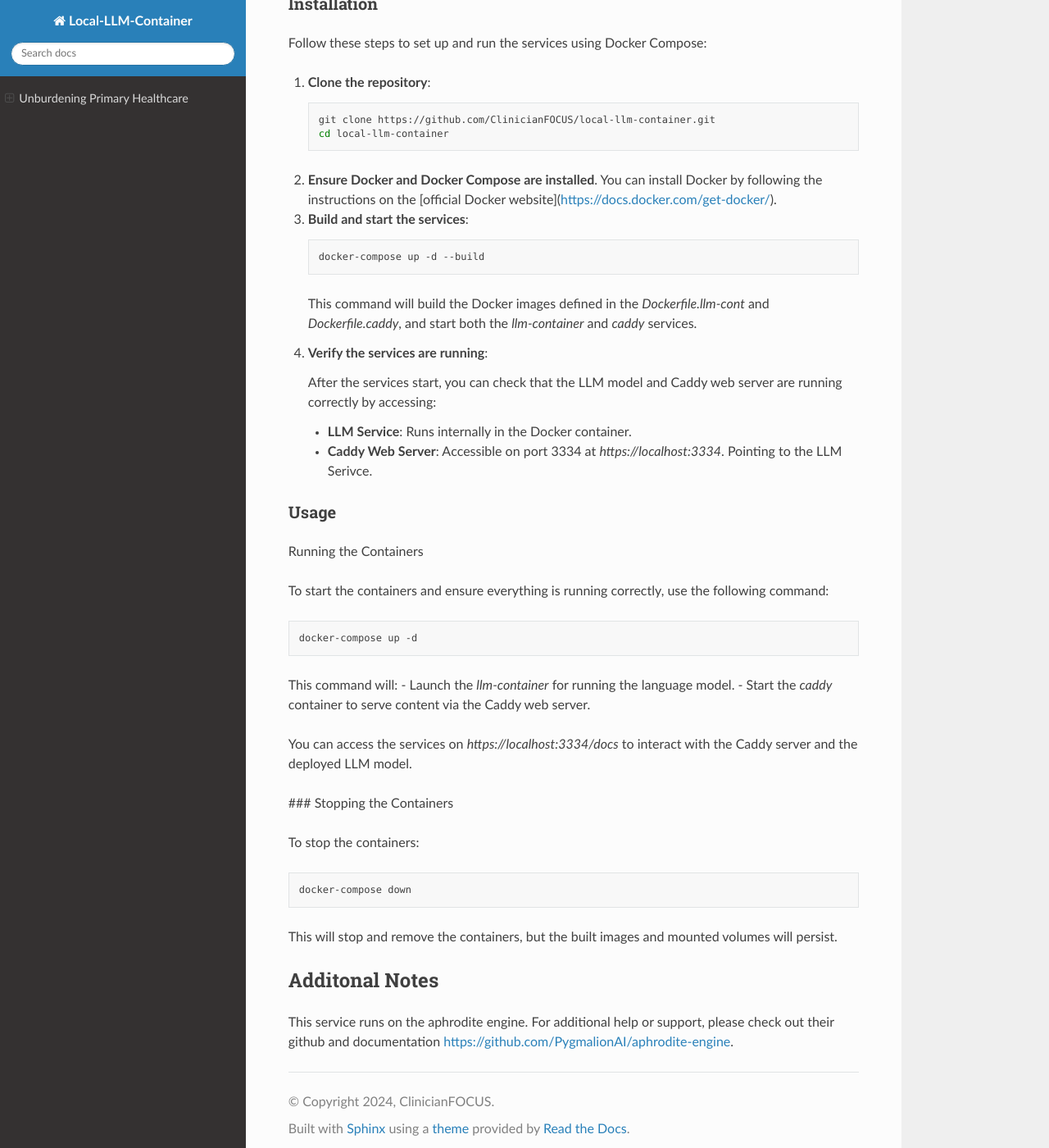
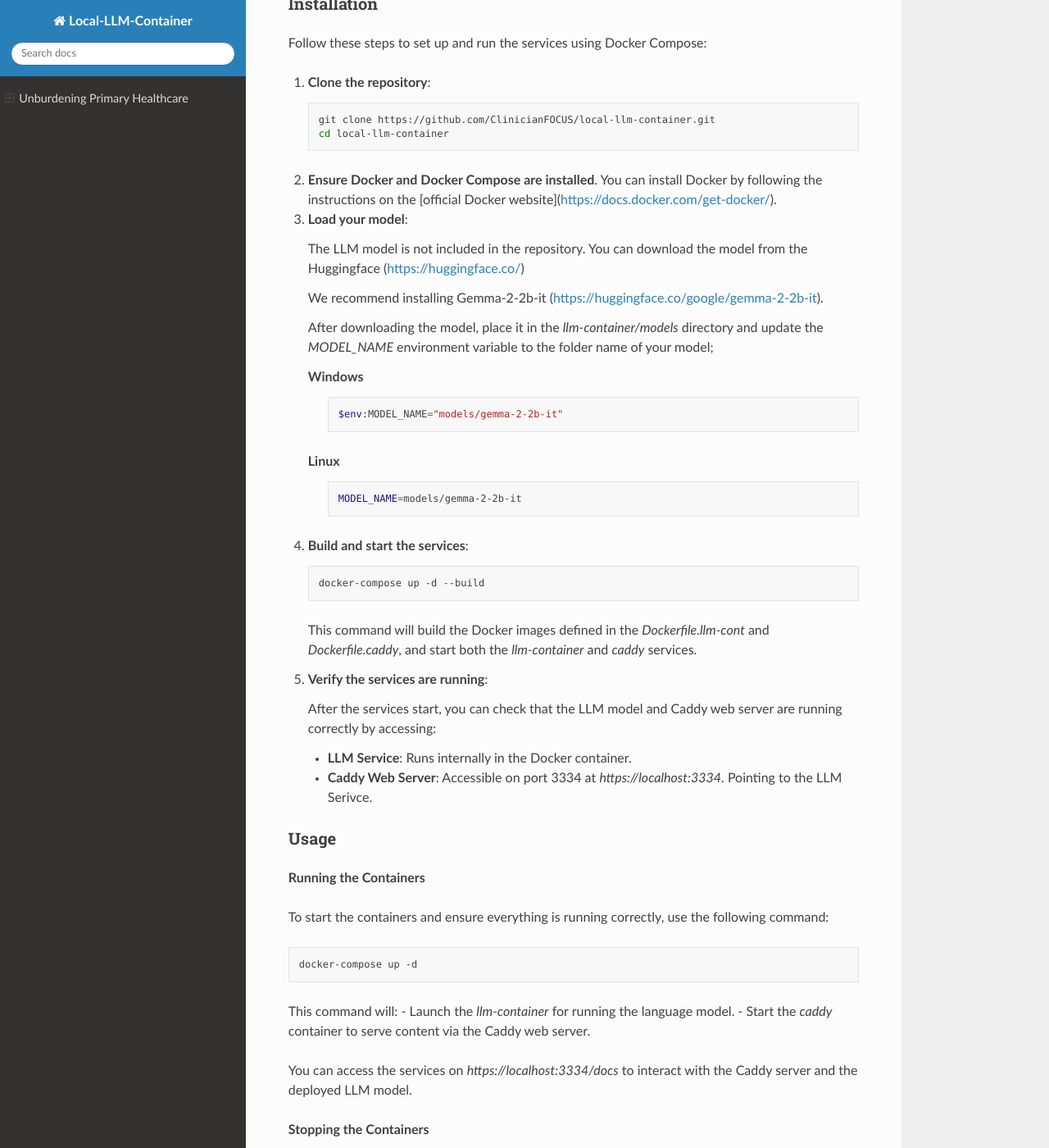
Before and after one commit to ClinicianFOCUS/local-llm-container, a Sphinx documentation site: the page built from docs/index.rst, in a window 1280 px wide and 1400 px high, scrolled down 755 px. Shown: the whole window at 82% size. Built offline with Sphinx 7.4.7 and the Read the Docs theme 3.1.0, drawn with Linux system fonts in a browser that asks for light colours.

Commit message:
Formatting for documentation

```diff
--- a/docs/index.rst
+++ b/docs/index.rst
@@ -41,7 +41,28 @@ Follow these steps to set up and run the services using Docker Compose:
 
 2. **Ensure Docker and Docker Compose are installed**. You can install Docker by following the instructions on the [official Docker website](https://docs.docker.com/get-docker/).
 
-3. **Build and start the services**:
+3. **Load your model**:
+
+   The LLM model is not included in the repository. You can download the model from the Huggingface (https://huggingface.co/)
+
+   We recommend installing Gemma-2-2b-it (https://huggingface.co/google/gemma-2-2b-it).
+
+   After downloading the model, place it in the `llm-container/models` directory and update the `MODEL_NAME` environment variable to the folder name of your model;
+
+   **Windows**
+
+      .. code-block:: bash
+
+            $env:MODEL_NAME="models/gemma-2-2b-it"
+
+   **Linux**
+
+      .. code-block:: bash
+
+            MODEL_NAME=models/gemma-2-2b-it
+
+
+4. **Build and start the services**:
 
    .. code-block:: bash
 
@@ -59,7 +80,7 @@ Follow these steps to set up and run the services using Docker Compose:
 Usage
 -----
 
-Running the Containers
+**Running the Containers**
 
 To start the containers and ensure everything is running correctly, use the following command:
 
@@ -73,7 +94,7 @@ This command will:
 
 You can access the services on `https://localhost:3334/docs` to interact with the Caddy server and the deployed LLM model.
 
-### Stopping the Containers
+**Stopping the Containers**
 
 To stop the containers:
 
```
Also changed, not shown: other parts of docs/index.rst (+1 -1 lines).
